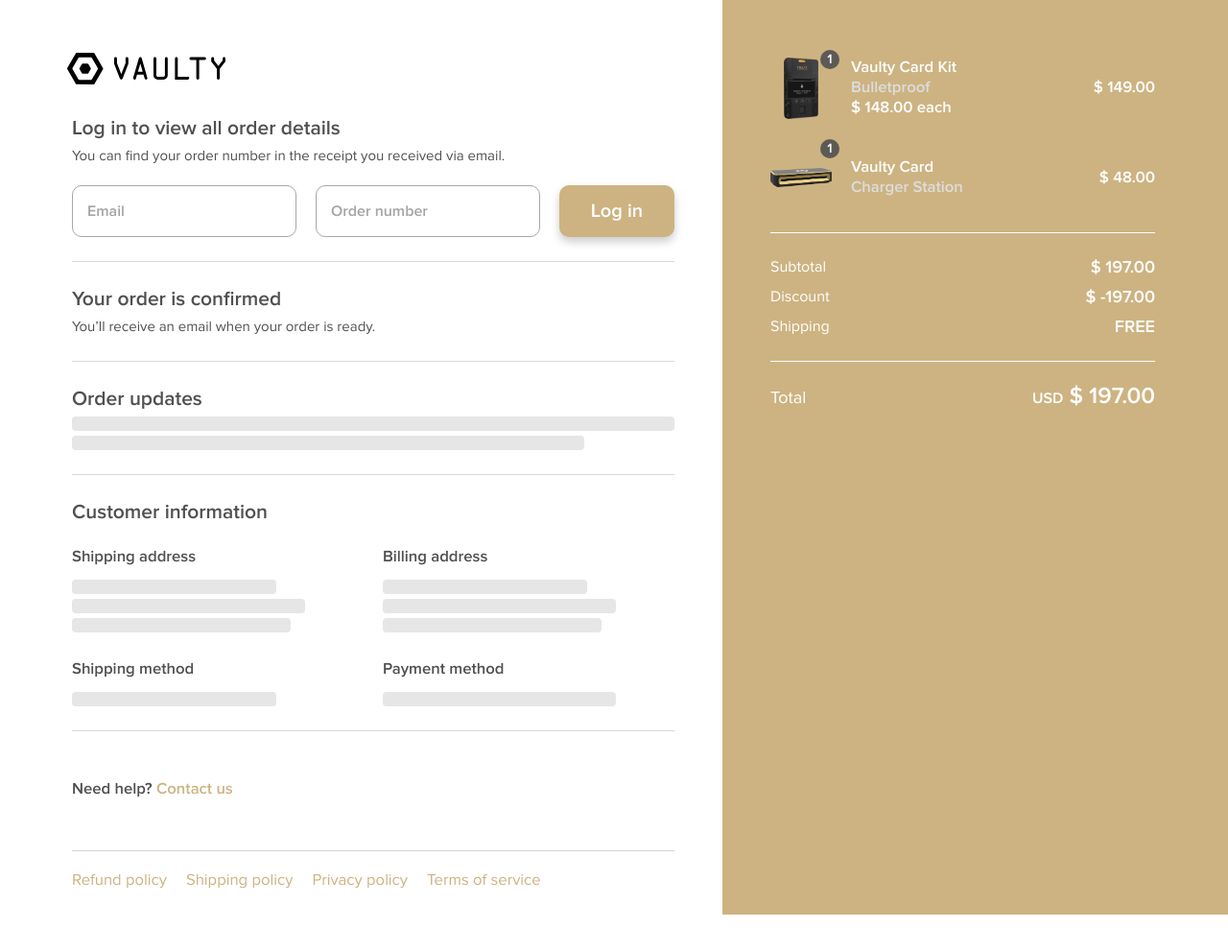
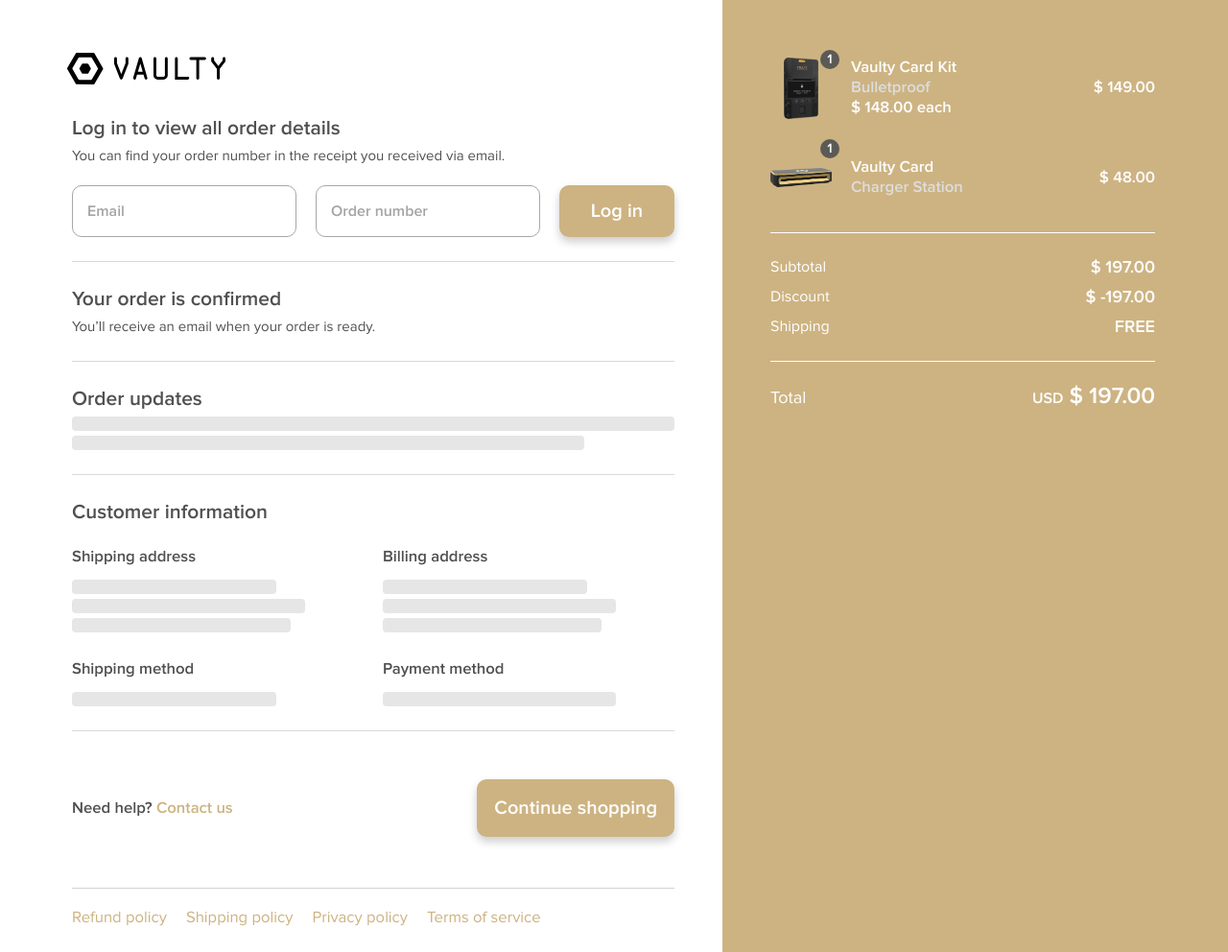
Before and after one commit to nookfray/Vaulty, a plain HTML site: page thanks.html in a window 1280 px wide. Shown: the whole page at 96% size. Before the commit the page ends 953 px from the top, so only its background shows below. Drawn offline with Linux system fonts and the light colour scheme.

Commit message:
Vaulty без правок

```diff
--- a/thanks.html
+++ b/thanks.html
@@ -70,6 +70,7 @@
 					</div>
 					<div class="btns_block">
 						<p class="help">Need help? <a href="contacts.html" target="_blank">Contact us</a></p>
+						<a href="#" class="submit_btn">Continue shopping</a>
 					</div>
 					<ul class="form_footer">
 						<li><a href="#" target="_blank" data-toggle="modal" data-target="#policy_modal_1">Refund policy</a></li>
```
Also changed, not shown: thanks_log.html (+1 -0 lines).
